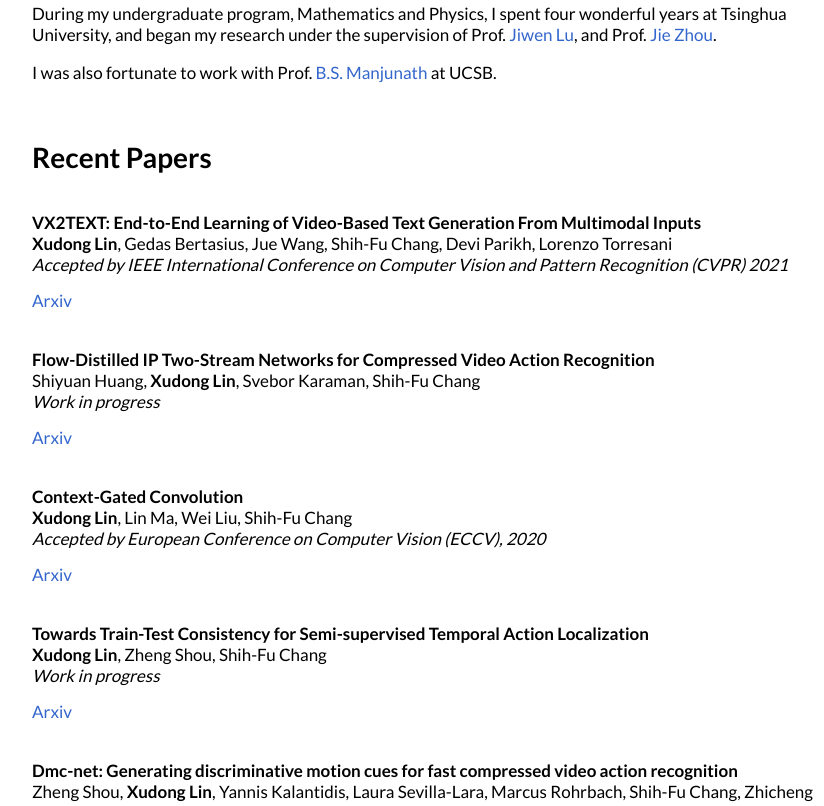
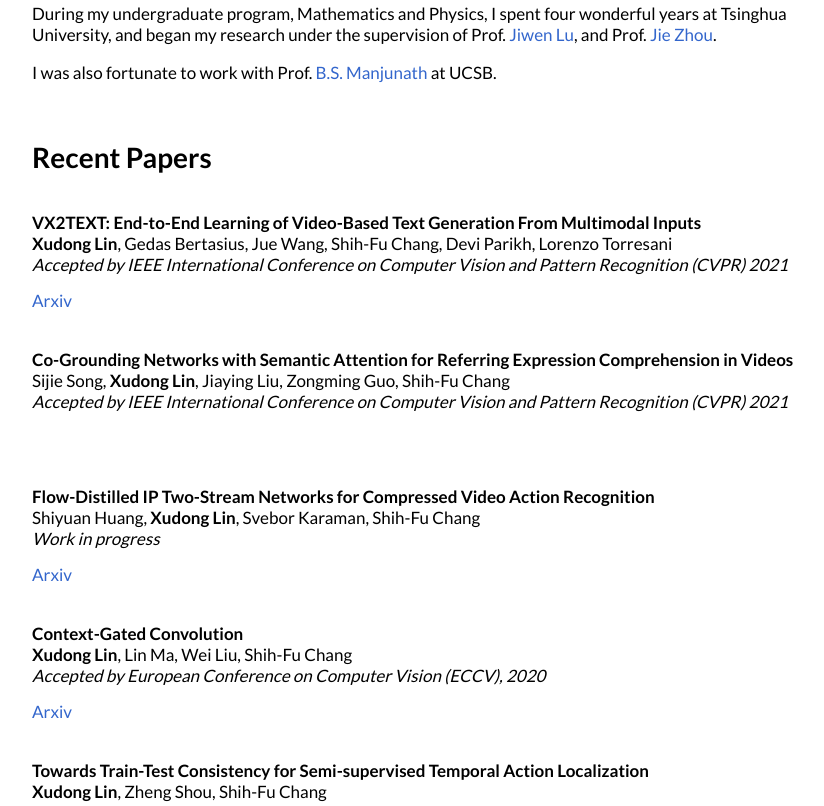
Before and after one commit to XudongLinthu/XudongLinthu.github.io, a plain HTML site: page index.html in a window 1280 px wide. Shown: the part 489-1295 px from the top of the page, without its empty margins (208-1032 px from the left). Drawn offline with Linux system fonts and the light colour scheme.

Commit message:
Update index.html

```diff
--- a/index.html
+++ b/index.html
@@ -205,6 +205,14 @@
 				<span class="links"><a href="https://arxiv.org/abs/2101.12059" target="_blank">Arxiv</a> </span>
 		</div>
 		<div class="publication">
+			<p><strong>Co-Grounding Networks with Semantic Attention for Referring Expression Comprehension in Videos</a></strong>
+		<br> Sijie Song, <strong>Xudong Lin</strong>, Jiaying Liu, Zongming Guo, Shih-Fu Chang
+				<br>
+				<em>Accepted by IEEE International Conference on Computer Vision and Pattern Recognition (CVPR) 2021</em>
+				<br>
+
+		</div>
+		<div class="publication">
 			<p><strong>Flow-Distilled IP Two-Stream Networks for Compressed Video Action Recognition</a></strong>
 		<br> Shiyuan Huang, <strong>Xudong Lin</strong>, Svebor Karaman, Shih-Fu Chang
 				<br>
```
